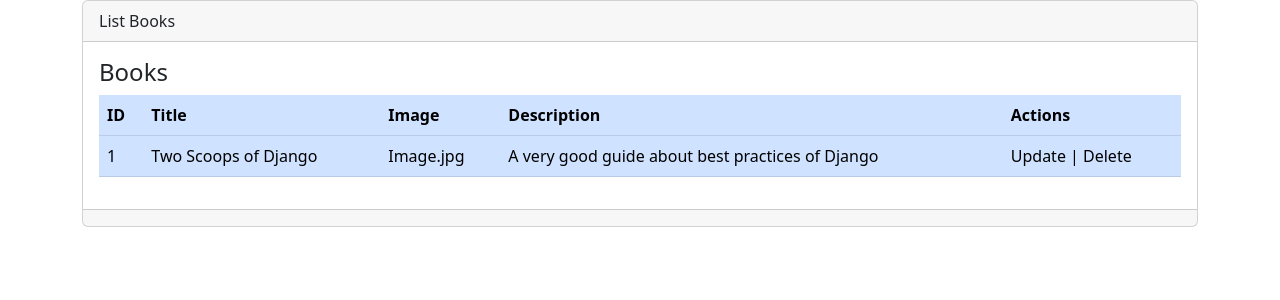
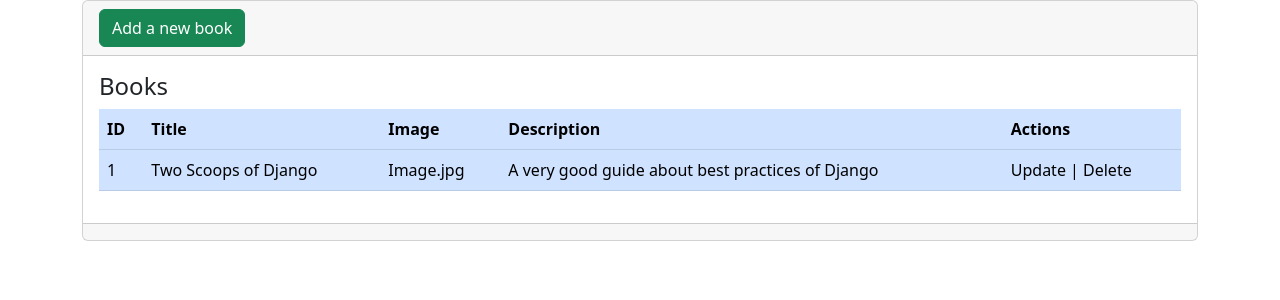
Before and after one commit to sdGuille/CRUD, a Django app: page /books in a window 1280 px wide. Shown: the part 56-356 px from the top of the page. Run offline with Django 4.2, Linux system fonts and the light colour scheme.

Commit message:
Update index.html
adding a button

```diff
--- a/templates/books/index.html
+++ b/templates/books/index.html
@@ -6,7 +6,7 @@
 {% block content %}
 <div class="card">
     <div class="card-header">
-        List Books
+        <a name="" id="" class="btn btn-success" href="#" role="button">Add a new book</a>
     </div>
     <div class="card-body">
         <h4 class="card-title">Books</h4>
```
